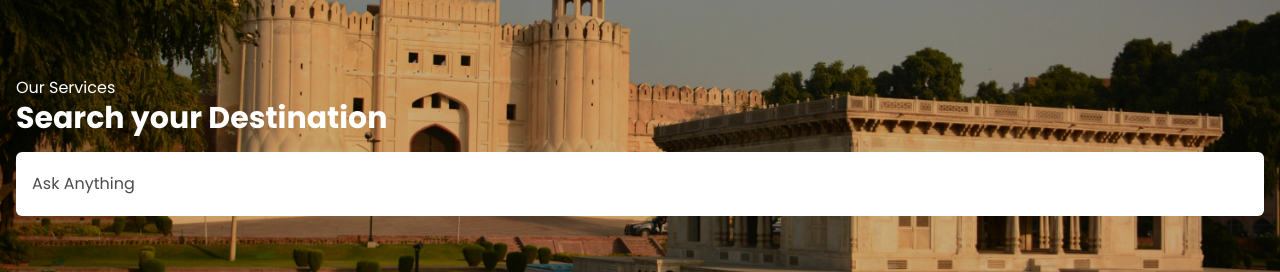
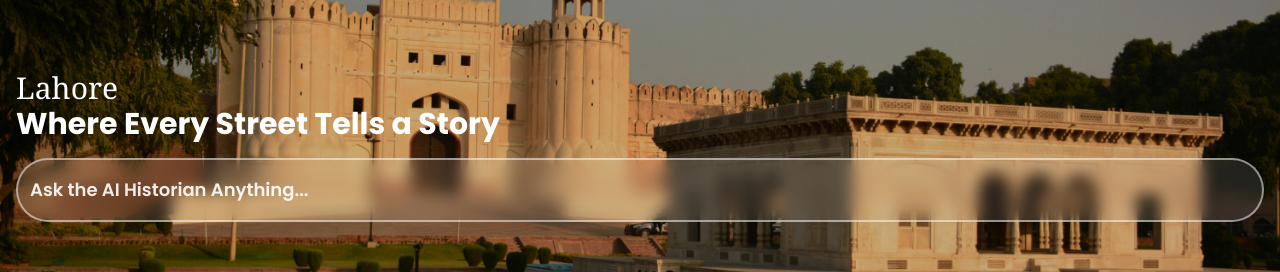
Before and after one commit to hamzaiqbal1181/FYP, a React (Vite) app: page / in a window 1280 px wide. Shown: the part 204-476 px from the top of the page. Built offline with nearby package versions, Linux system fonts and the light colour scheme; no server answers.

Commit message:
transarent

```diff
--- a/src/components/Hero/Hero.jsx
+++ b/src/components/Hero/Hero.jsx
@@ -18,39 +18,97 @@ const Hero = () => {
       <div className="relative bg-black/20 h-full">
         <div className="h-full flex justify-center items-center p-4 bg-gray/10">
           <div className="container grid grid-cols-1 gap-4">
-            {/* Text area  */}
+            {/* Text area - UPDATED */}
             <div className="text-white">
-              <p data-aos="fade-up">Our Services</p>
+              <p data-aos="fade-up" className="text-2xl sm:text-3xl font-serif">
+                Lahore
+              </p>
               <p
                 data-aos="fade-up"
                 data-aos-delay="300"
-                className="font-bold text-3xl"
+                className="font-bold text-3xl sm:text-3xl"
               >
-                Search your Destination
+                Where Every Street Tells a Story
               </p>
             </div>
-            {/* Input section */}
+            {/* Input section - UPDATED */}
             <div
               data-aos="fade-up"
               data-aos-delay="600"
-              className="space-y-3 bg-white rounded-md p-4 cursor-pointer hover:bg-gray-200 transition"
+              // The classes below have been updated for transparency, rounded edges, and a border
+              className="bg-white/10 backdrop-blur-sm rounded-full p-3 border-2 border-white/50 cursor-pointer hover:bg-white/40 transition"
               onClick={() => setIsPopupOpen(true)}
             >
-              <div className="grid grid-cols-1 sm:grid-cols-3 py-1">
-                <div>
-                  <label htmlFor="destination" className="opacity-70">
-                    Ask Anything
-                  </label>
+              <div className="grid grid-cols-1 sm:grid-cols-3 py-1 items-center">
+                {/* Text is now centered and styled to look better on a transparent background */}
+                <div className="col-span-3 text-white/90 font-semibold text-lg">
+                  Ask the AI Historian Anything...
                 </div>
               </div>
             </div>
           </div>
         </div>
       </div>
-      {/* Conditionally render the popup */}
-      {/* It will only be displayed when isPopupOpen is true */}
+      {/* Conditionally render the popup - NO CHANGE HERE */}
       {isPopupOpen && <Popup onClose={() => setIsPopupOpen(false)} />}
     </>
   );
 };
 export default Hero;
+
+// import React, { useState, useEffect } from "react";
+// import AOS from "aos";
+// import "aos/dist/aos.css";
+// import Popup from "../Popup/Popup";
+
+// const Hero = () => {
+//   // State to manage the visibility of the popup
+//   const [isPopupOpen, setIsPopupOpen] = useState(false);
+
+//   useEffect(() => {
+//     AOS.init({
+//       duration: 1200, // You can adjust AOS settings here
+//     });
+//   }, []);
+
+//   return (
+//     <>
+//       <div className="relative bg-black/20 h-full">
+//         <div className="h-full flex justify-center items-center p-4 bg-gray/10">
+//           <div className="container grid grid-cols-1 gap-4">
+//             {/* Text area  */}
+//             <div className="text-white">
+//               <p data-aos="fade-up">Our Services</p>
+//               <p
+//                 data-aos="fade-up"
+//                 data-aos-delay="300"
+//                 className="font-bold text-3xl"
+//               >
+//                 Search your Destination
+//               </p>
+//             </div>
+//             {/* Input section */}
+//             <div
+//               data-aos="fade-up"
+//               data-aos-delay="600"
+//               className="space-y-3 bg-white rounded-md p-4 cursor-pointer hover:bg-gray-200 transition"
+//               onClick={() => setIsPopupOpen(true)}
+//             >
+//               <div className="grid grid-cols-1 sm:grid-cols-3 py-1">
+//                 <div>
+//                   <label htmlFor="destination" className="opacity-70">
+//                     Ask Anything
+//                   </label>
+//                 </div>
+//               </div>
+//             </div>
+//           </div>
+//         </div>
+//       </div>
+//       {/* Conditionally render the popup */}
+//       {/* It will only be displayed when isPopupOpen is true */}
+//       {isPopupOpen && <Popup onClose={() => setIsPopupOpen(false)} />}
+//     </>
+//   );
+// };
+// export default Hero;
```
